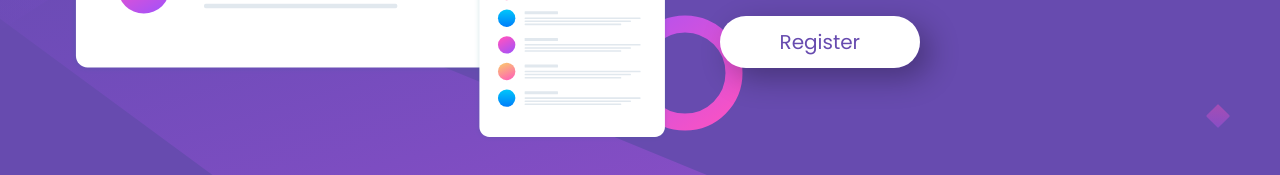
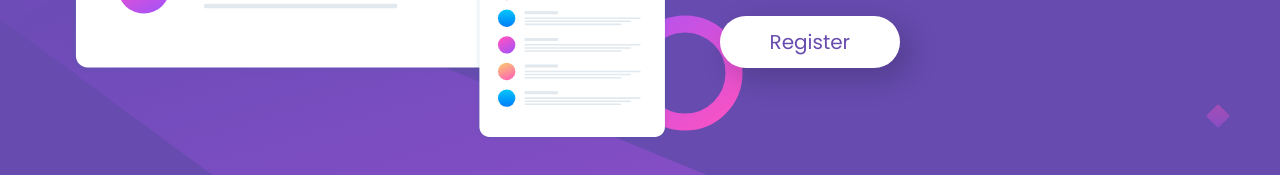
Before and after one commit to bush1D3v/huddle_landing_page, a plain HTML site: page index.html in a window 1280 px wide. Shown: the part 490-665 px from the top of the page. Drawn offline with nearby package versions, Linux system fonts and the light colour scheme.

Commit message:
Ajustando botão de registro

```diff
--- a/src/css/style.css
+++ b/src/css/style.css
@@ -54,9 +54,9 @@ main .description .register-btn{
     background-color: hsl(0, 0%, 100%);
     color: hsl(257, 40%, 49%);
     font-size: 2rem;
-    padding: 12px 60px;
+    padding: 12px 50px;
     border-radius: 50px;
-    box-shadow: 10px 10px 30px rgba(0,0,0,0.3);
+    box-shadow: 10px 10px 30px rgba(0,0,0,0.2);
     transition: 0.2s ease-in-out;
 }
 
```
